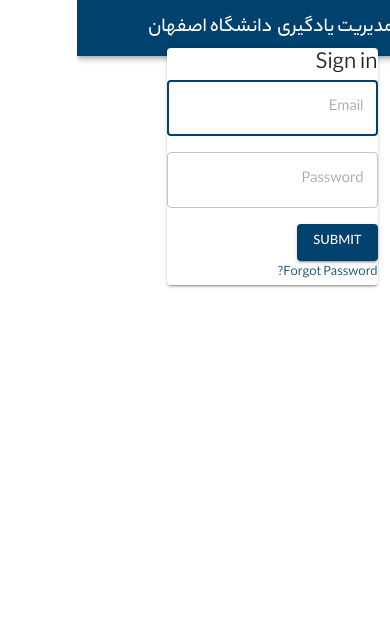
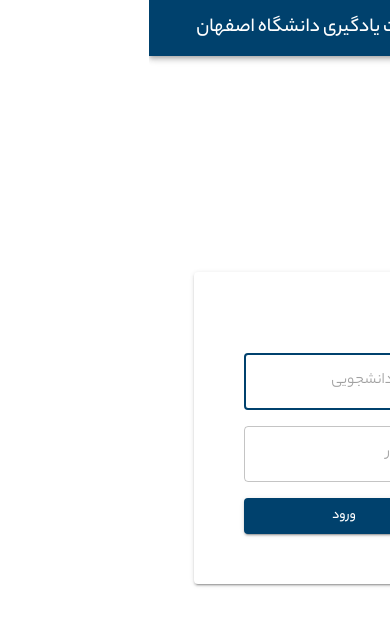
Before and after one commit to UIOOP99/FE_LMS, a React (Create React App) app: page /login in a window 390 px wide. Shown: the top 626 px of the page. Built offline with nearby package versions, Linux system fonts and the light colour scheme; what jss-rtl would draw is missing.

Commit message:
ui for Login page created responsively :) ready for linking to backend

```diff
--- a/src/Scenes/LoginPage/index.js
+++ b/src/Scenes/LoginPage/index.js
@@ -8,75 +8,102 @@ import {
   Typography,
   Toolbar,
   Link,
+  makeStyles,
 } from "@material-ui/core";
-class Login extends React.Component {
-  constructor(props) {
-    super(props);
-    this.state = { username: "", password: "", authflag: 1 };
-    this.handleChange = this.handleChange.bind(this);
-    this.handleSubmit = this.handleSubmit.bind(this);
-  }
-  handleChange(event) {
-    this.setState({
-      username: event.state.username,
-      password: event.state.password,
-    });
-  }
-  handleSubmit(event) {
+import Axios from "axios";
+
+let useStyles = makeStyles((theme) => ({
+  loginForm: {
+    justifyContent: "center",
+    minHeight: "90vh",
+    width: window.innerWidth > 500 ? 500 : 300,
+    maxWidth: 700,
+  },
+  buttonBlock: {
+    width: "100%",
+  },
+  loginBackground: {
+    justifyContent: "center",
+    minHeight: "30vh",
+    padding: "50px",
+  },
+}));
+
+function Login() {
+  let username, password;
+  let width;
+  const classes = useStyles();
+
+  const handleChange = (event) => {
+    if (event.target.name == "username") username = event.target.value;
+    else password = event.target.value;
+  };
+
+  const handleSubmit = (event) => {
     event.preventDefault();
+    const url = "";
+    console.log(username);
+    console.log(password);
 
-  }
+    // const data = {
+    //     username : username ,
+    //     password : password
+    // }
+    // Axios.post(url,data).then(res =>{
+    //     console.log(res.token);
+    // })
+    // .catch(err =>{
+    //     console.log(err)
+    // })
+  };
 
-  render() {
   return (
     <div>
       <AppBar position="static" alignitems="center" color="primary">
         <Toolbar>
           <Grid container justify="center" wrap="wrap">
             <Grid item>
-                <Typography variant="h6">سامانه مدیریت یادگیری</Typography>
+              <Typography variant="h6">
+                سامانه مدیریت یادگیری دانشگاه اصفهان
+              </Typography>
             </Grid>
-            </Grid>
-            <Grid container justify="flex-start">
-                <Typography variant="h6">دانشگاه اصفهان</Typography>
           </Grid>
         </Toolbar>
       </AppBar>
-        <Grid container spacing={0} justify="center" direction="row">
+
+      <Grid container justify="center" direction="row">
         <Grid item>
           <Grid
             container
             direction="column"
             justify="center"
             spacing={2}
-              className="login-form"
+            className={classes.loginForm}
           >
             <Paper
               variant="elevation"
               elevation={2}
-                className="login-background"
+              className={classes.loginBackground}
             >
               <Grid item>
                 <Typography component="h1" variant="h5">
-                    Sign in
+                  ورود
                 </Typography>
               </Grid>
               <Grid item>
-                  <form onSubmit={this.handleSubmit}>
+                <form onSubmit={handleSubmit}>
                   <Grid container direction="column" spacing={2}>
                     <Grid item>
                       <TextField
-                          type="email"
-                          placeholder="Email"
+                        type="text"
+                        placeholder="شماره دانشجویی"
                         fullWidth
                         name="username"
                         variant="outlined"
-                          value={this.state.username}
-                          onChange={(event) =>
-                            this.setState({
-                              [event.target.name]: event.target.value,
-                            })
-                          }
+                        // value={username}
+                        onChange={(event) => {
+                          handleChange(event);
+                        }}
                         required
                         autoFocus
                       />
@@ -84,36 +111,29 @@ class Login extends React.Component {
                     <Grid item>
                       <TextField
                         type="password"
-                          placeholder="Password"
+                        placeholder="رمز عبور"
                         fullWidth
                         name="password"
                         variant="outlined"
-                          value={this.state.password}
-                          onChange={(event) =>
-                            this.setState({
-                              [event.target.name]: event.target.value,
-                            })
-                          }
+                        // value={password}
+                        onChange={(event) => {
+                          handleChange(event);
+                        }}
                         required
                       />
                     </Grid>
                     <Grid item>
                       <Button
                         variant="contained"
-                          color="primary"
+                        color="secondary"
                         type="submit"
-                          className="button-block"
+                        className={classes.buttonBlock}
                       >
-                          Submit
+                        ورود
                       </Button>
                     </Grid>
                   </Grid>
                 </form>
-                </Grid>
-                <Grid item>
-                  <Link href="#" variant="body2">
-                    Forgot Password?
-                  </Link>
               </Grid>
             </Paper>
           </Grid>
@@ -122,5 +142,4 @@ class Login extends React.Component {
     </div>
   );
 }
-}
 export default Login;
```
Also changed, not shown: 1 other file (tests, documents, lock files or other folders). Lines whose indentation alone changed are shown as unchanged.
